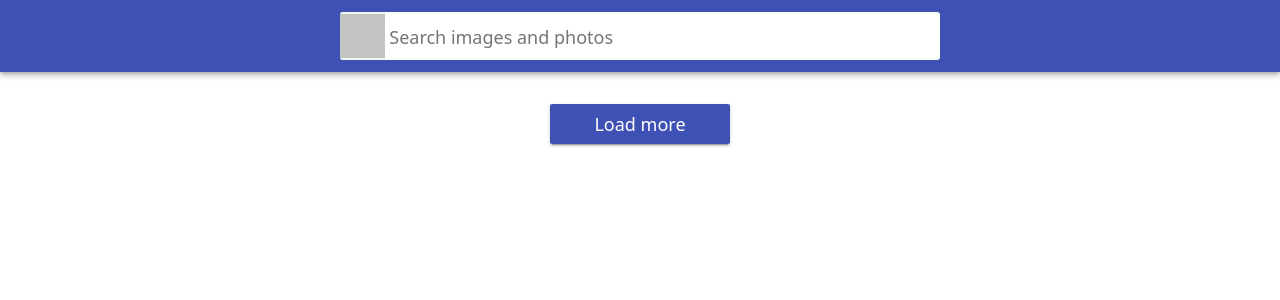
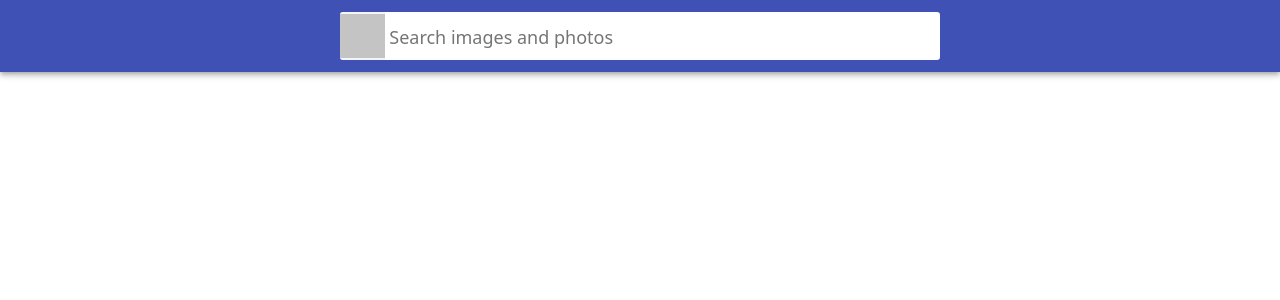
Before and after one commit to AnatoliyIliev/react-type_script, a React (Create React App) app: page / in a window 1280 px wide. Shown: the top 300 px of the page. Built offline with nearby package versions, Linux system fonts and the light colour scheme; grey boxes are pictures that could not be loaded.

Commit message:
feat: change PixabaAPI perPage

```diff
--- a/src/03-image-finder/ImageGallery/ImageGallery.tsx
+++ b/src/03-image-finder/ImageGallery/ImageGallery.tsx
@@ -10,11 +10,12 @@ class ImageGallery extends Component<IPropsQuery, IState> {
   state = {
     page: 1,
     PixabayImage: [],
+    perPage: 12,
   };
 
-  resetPage = () => {
-    this.setState({ page: 1 });
-  };
+  // resetPage = () => {
+  //   this.setState({ page: 1 });
+  // };
 
   componentDidUpdate(prevProps: IPropsQuery) {
     const prevQuery = prevProps.searchQuery;
@@ -31,9 +32,10 @@ class ImageGallery extends Component<IPropsQuery, IState> {
 
   fetchUpdate = async () => {
     const nextQuery = this.props.searchQuery;
-    const { page } = this.state;
+    const { page, perPage } = this.state;
+
     try {
-      const image = await PixabayAPI(nextQuery, page);
+      const image = await PixabayAPI(nextQuery, page, perPage);
 
       this.setState(prevState => ({
         PixabayImage: [...prevState.PixabayImage, ...image.hits],
@@ -45,14 +47,15 @@ class ImageGallery extends Component<IPropsQuery, IState> {
   };
 
   render() {
-    const { PixabayImage } = this.state;
+    const { PixabayImage, perPage } = this.state;
+    const LoadMoreButton = !(PixabayImage.length < perPage);
 
     return (
       <>
         <ul className="ImageGallery">
           <ImageGalleryItem PixabayImage={PixabayImage} />
         </ul>
-        <Button onClick={this.fetchUpdate} />
+        {LoadMoreButton && <Button onClick={this.fetchUpdate} />}
       </>
     );
   }
--- a/src/03-image-finder/services/PixabayAPI.ts
+++ b/src/03-image-finder/services/PixabayAPI.ts
@@ -1,8 +1,12 @@
 const API_KEY = '21951124-cbc15cb68780ddc893d0875a8';
 const BASE_URL = 'https://pixabay.com/api';
 
-const PixabayAPI = async (currentQuery: string, page: number) => {
-  const API_URL = `${BASE_URL}/?q=${currentQuery}&page=${page}&key=${API_KEY}&image_type=photo&orientation=horizontal&per_page=12`;
+const PixabayAPI = async (
+  currentQuery: string,
+  page: number,
+  perPage: number,
+) => {
+  const API_URL = `${BASE_URL}/?q=${currentQuery}&page=${page}&key=${API_KEY}&image_type=photo&orientation=horizontal&per_page=${perPage}`;
 
   const response = await fetch(API_URL);
 
```
